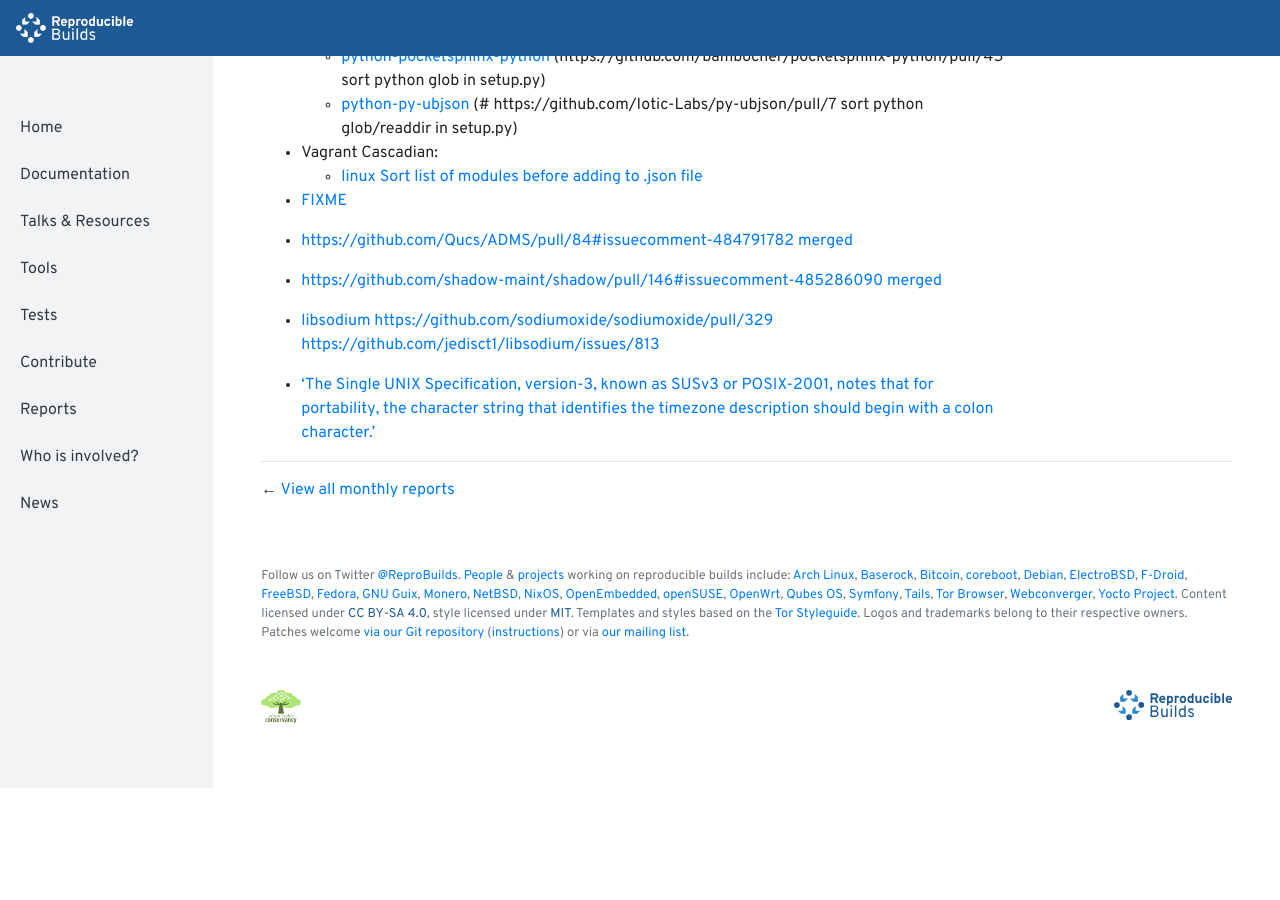
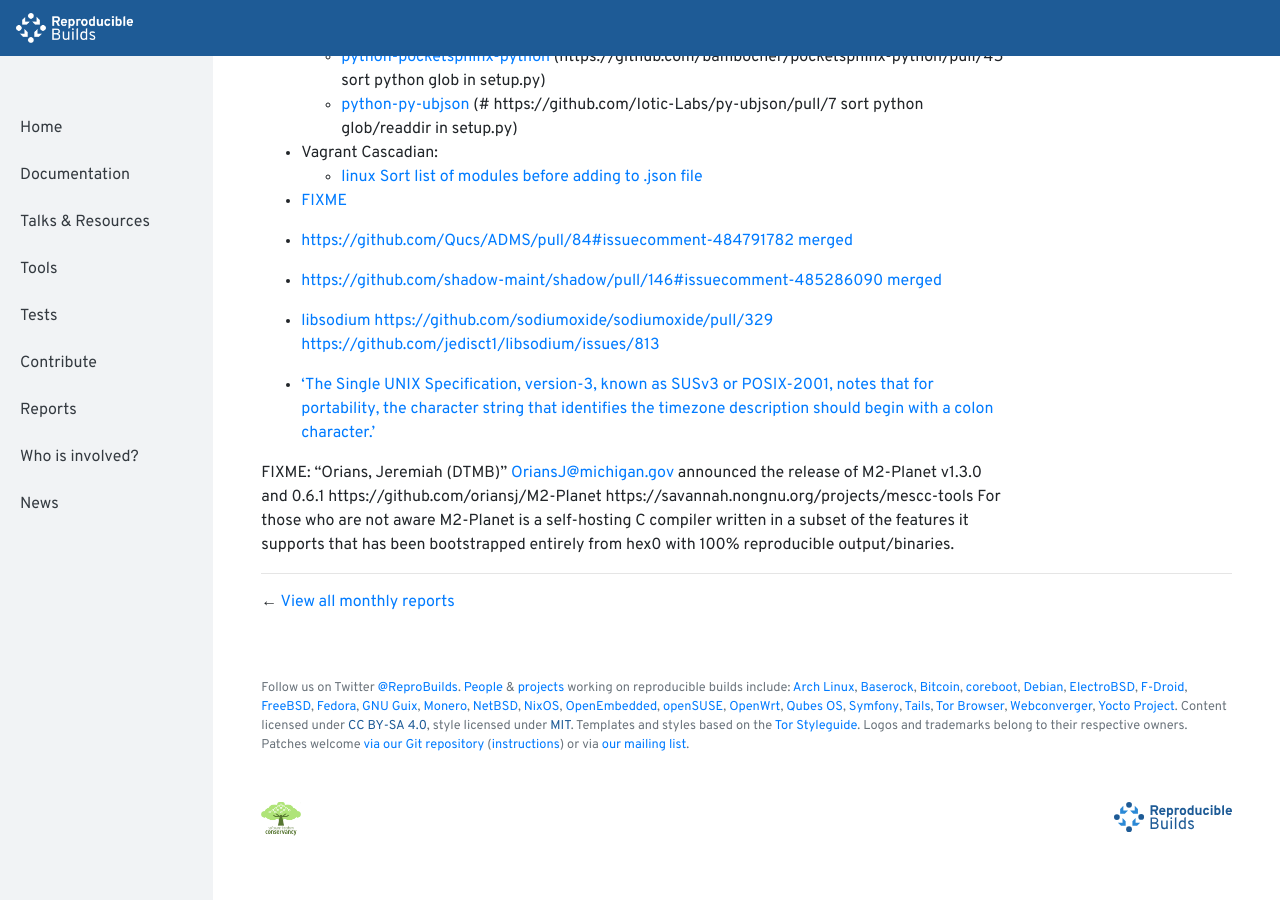
Before and after one commit to prototypefund/reproducible-website, a Jekyll site: the page built from _reports/201904.md, in a window 1280 px wide and 900 px high, scrolled down 1013 px. Built offline with Jekyll 4.4.1, drawn with Linux system fonts in a browser that asks for light colours; before the commit the page ends 1801 px from its top, so only the background shows below that.

Commit message:
201904: news about m2-planet
Signed-off-by: Holger Levsen <holger@layer-acht.org>

```diff
--- a/_reports/201904.md
+++ b/_reports/201904.md
@@ -45,3 +45,9 @@
 * [libsodium https://github.com/sodiumoxide/sodiumoxide/pull/329 https://github.com/jedisct1/libsodium/issues/813](https://github.com/sodiumoxide/sodiumoxide/pull/329)
 
 * ['The Single UNIX Specification, version-3, known as SUSv3 or POSIX-2001, notes that for portability, the character string that identifies the timezone description should begin with a colon character.'](https://unix.stackexchange.com/a/48104/222284)
+
+FIXME: "Orians, Jeremiah (DTMB)" <OriansJ@michigan.gov> announced the release of M2-Planet v1.3.0 and 0.6.1
+https://github.com/oriansj/M2-Planet
+https://savannah.nongnu.org/projects/mescc-tools
+For those who are not aware M2-Planet is a self-hosting C compiler written in a subset of the features it supports
+that has been bootstrapped entirely from hex0 with 100% reproducible output/binaries.
```
